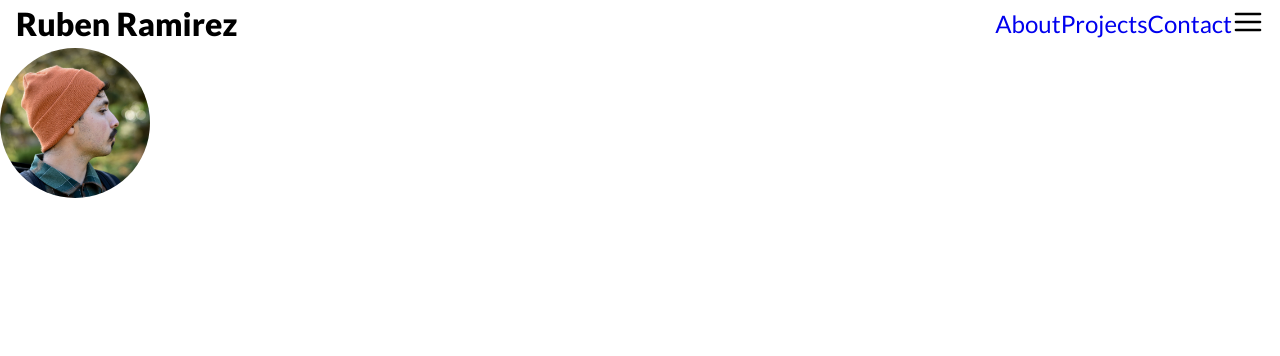
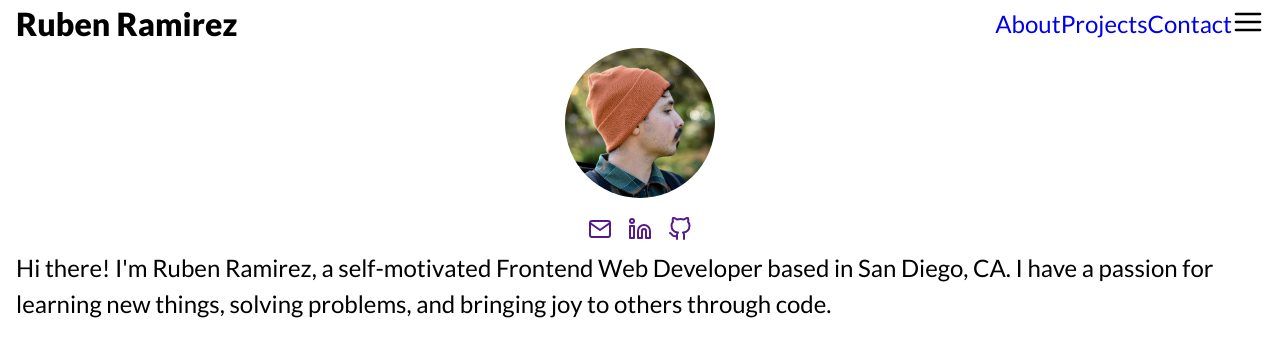
Before and after one commit to rramirez216/rubenramirezdev, a React (Create React App) app: page / in a window 1280 px wide. Shown: the top 356 px of the page. Built offline with nearby package versions, Linux system fonts and the light colour scheme.

Commit message:
adds icons and fixes to the layout

```diff
--- a/src/App.js
+++ b/src/App.js
@@ -5,6 +5,8 @@ import GlobalStyles from './components/globalstyles/GlobalStyles'
 import Navigation from './components/Nav'
 // image
 import Portrait from './Assets/images/portrait.JPG'
+// SVG Icons
+import { Linkedin, GitHub, Mail } from 'react-feather'
 
 const App = () => {
   // const [copied, setCopied] = useState(false)
@@ -20,9 +22,30 @@ const App = () => {
     <Wrapper>
       <Navigation isNavOpen={isNavOpen} setIsNavOpen={setIsNavOpen} />
       <Main>
-        <ImageWrapper>
-          <Image src={Portrait} alt='portrait' />
-        </ImageWrapper>
+        <ImageAndLinkContainer>
+          <ImageWrapper>
+            <Image src={Portrait} alt='portrait' />
+          </ImageWrapper>
+          <LinkWrapper>
+            <Link href=''>
+              <Mail />
+            </Link>
+            <Link href=''>
+              <Linkedin />
+            </Link>
+            <Link href=''>
+              <GitHub />
+            </Link>
+          </LinkWrapper>
+        </ImageAndLinkContainer>
+        <About>
+          {/* <h1>About</h1> */}
+          <p>
+            Hi there! I'm Ruben Ramirez, a self-motivated Frontend Web Developer
+            based in San Diego, CA. I have a passion for learning new things,
+            solving problems, and bringing joy to others through code.
+          </p>
+        </About>
       </Main>
       <GlobalStyles />
     </Wrapper>
@@ -35,6 +58,14 @@ const Wrapper = styled.div`
 const Main = styled.main`
   display: flex;
   flex-flow: column nowrap;
+  padding: 0 16px;
+`
+const ImageAndLinkContainer = styled.div`
+  display: flex;
+  flex-flow: column;
+  justify-content: center;
+  align-items: center;
+  gap: 16px;
 `
 const ImageWrapper = styled.div`
   width: 150px;
@@ -46,5 +77,18 @@ const Image = styled.img`
   display: block;
   /* width: 100%; */
 `
+const LinkWrapper = styled.div`
+  display: flex;
+  gap: 16px;
+`
+const Link = styled.a`
+  display: block;
+`
+const About = styled.div`
+  display: flex;
+  flex-flow: column;
+  justify-content: center;
+  align-items: center;
+`
 
 export default App
```
